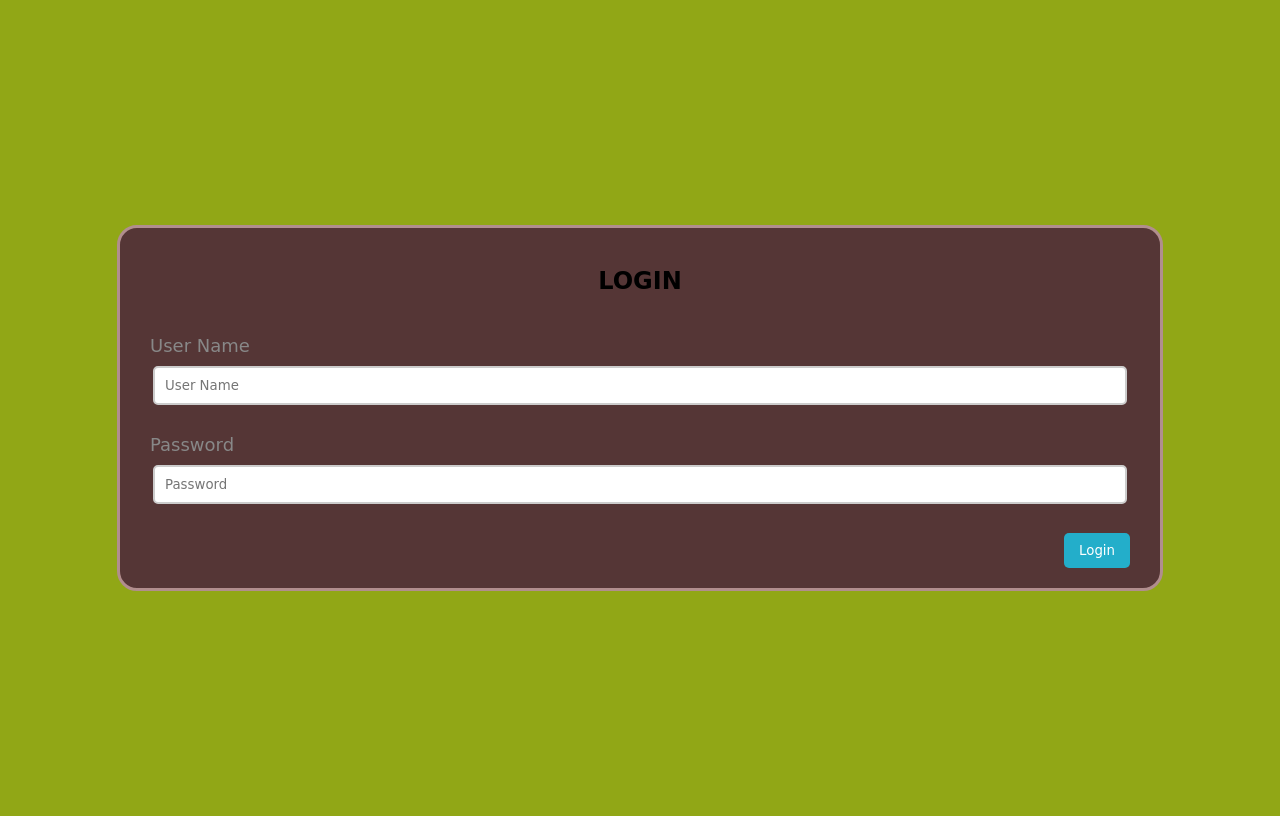
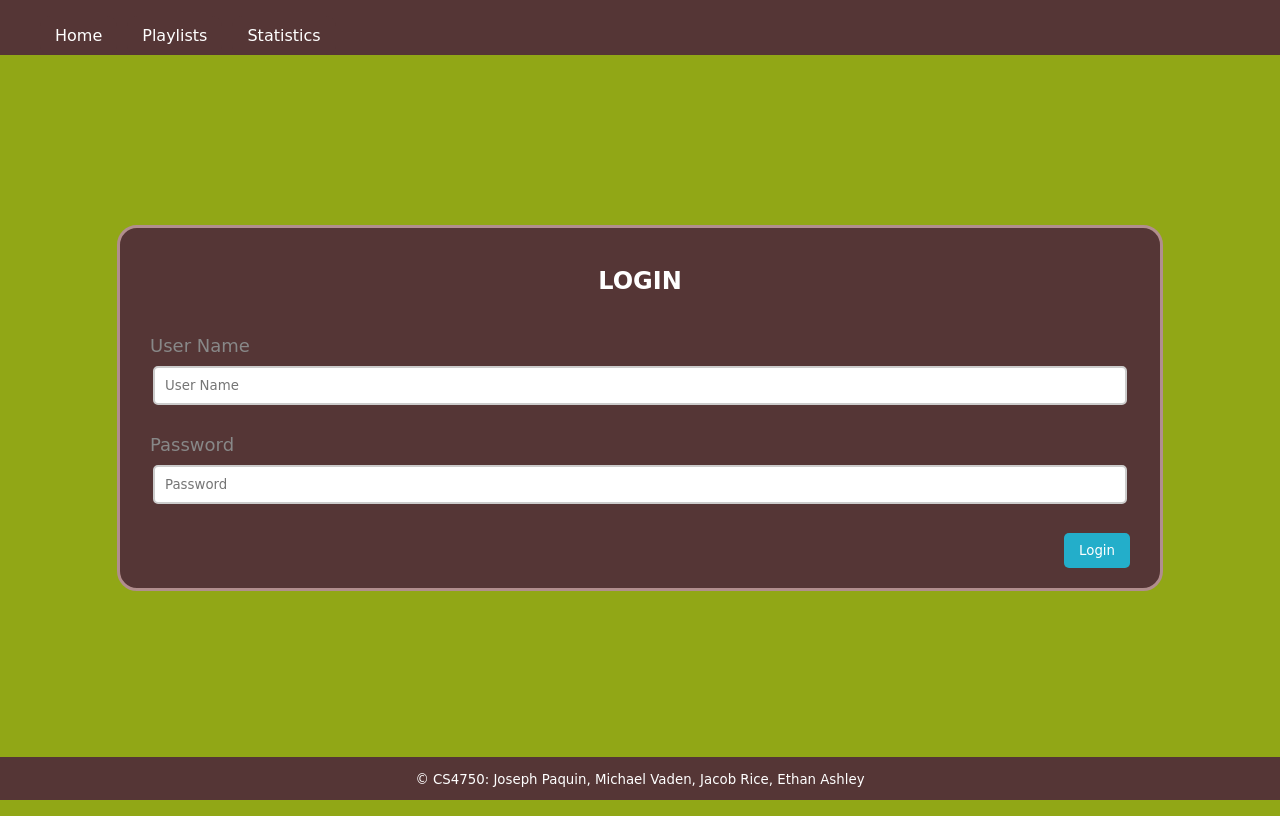
Before and after one commit to tyrant5678/databaseSystemsProject, a PHP site: page / in a window 1280 px wide. Run offline with PHP 8.4, Linux system fonts and the light colour scheme; a stand-in replaces the project's code that opens the database connection.

Commit message:
Added navbar

```diff
--- a/footer.html
+++ b/footer.html
@@ -1,3 +1,3 @@
-<footer class="primary-footer bg-dark p-2" >
-    <small class="copyright" style="color:white">&copy; Ethan Ashley</small>
+<footer class="primary-footer bg-dark p-2" id="footer">
+    <small class="copyright" style="color:white">&copy; CS4750: Joseph Paquin, Michael Vaden, Jacob Rice, Ethan Ashley</small>
 </footer>
--- a/header.html
+++ b/header.html
@@ -1,32 +1,7 @@
-<header>
-    <nav class="navbar navbar-expand-md navbar-dark bg-dark">
-        <div class="container-fluid">
-        <a class="navbar-brand" href="#">Your-Logo</a>
-        <button class="navbar-toggler" type="button" data-bs-toggle="collapse" data-bs-target="#collapsibleNavbar" aria-controls="collapsibleNavbar" aria-expanded="false" aria-label="Toggle navigation">
-            <span class="navbar-toggler-icon"></span>
-        </button>
-        <div class="collapse navbar-collapse" id="collapsibleNavbar">
-            <ul class="navbar-nav ms-auto">
-            <li class="nav-item">
-                <a class="nav-link" href="#">Software</a>
-            </li>
-            <li class="nav-item dropdown">
-                <a class="nav-link dropdown-toggle" href="#" id="dropdown01" role="button" data-bs-toggle="dropdown" aria-expanded="false">Research</a>
-                <ul class="dropdown-menu" aria-labelledby="dropdown01">
-                <li><a class="dropdown-item" href="#">Design</a></li>
-                <li><a class="dropdown-item" href="#">Development</a></li>
-                <li><a class="dropdown-item" href="#">Testing</a></li>
-                <li><a class="dropdown-item" href="#">Maintenance</a></li>
-                </ul>
-            </li>
-            <li class="nav-item">
-                <a class="nav-link" href="#">Activity</a>
-            </li>
-            <li class="nav-item">
-                <a class="nav-link" href="#">Contact</a>
-            </li>
-            </ul>
-        </div>
-        </div>
-    </nav>
-    </header>
+<nav id="mainMenu">
+    <ul>
+        <li><a class="active" href="#home">Home</a></li>
+        <li><a href="#playlists">Playlists</a></li>
+        <li><a href="#statistics">Statistics</a></li>
+    </ul>
+</nav>
--- a/index.php
+++ b/index.php
@@ -6,6 +6,7 @@
     <link rel="stylesheet" type="text/css" href="style.css">
 <head>
 <body>
+    <?php include('header.html') ?>
 
      <form action="login.php" method="post">
 
@@ -29,6 +30,9 @@
 
      </form>
 
+<?php include('footer.html') ?>
+<script src="https://cdn.jsdelivr.net/npm/bootstrap@5.1.3/dist/js/bootstrap.bundle.min.js" integrity="sha384-ka7Sk0Gln4gmtz2MlQnikT1wXgYsOg+OMhuP+IlRH9sENBO0LRn5q+8nbTov4+1p" crossorigin="anonymous"></script>
+
 </body>
 
 </html>
--- a/simpleform.php
+++ b/simpleform.php
@@ -1,3 +1,5 @@
+<!-- example form from friend book potd -->
+
 <?php
 require("connect-db.php");      // include("connect-db.php");
 require("friend-db.php");
--- a/statify-db.php
+++ b/statify-db.php
@@ -1,3 +1,4 @@
+<!-- example functions from friend book potd -->
 <?php
 function addFriend($name, $major, $year)
 {
--- a/style.css
+++ b/style.css
@@ -41,6 +41,8 @@ h2 {
     text-align: center;
 
     margin-bottom: 40px;
+
+    color: white;
 
 }
 
@@ -143,3 +145,43 @@ a:hover{
     opacity: .7;
 
 }
+
+nav {
+    position: fixed;
+    top: 0px;
+    width:100%;
+
+    margin: 0;
+    padding: 0;
+    overflow: hidden;
+    background-color: rgb(85, 54, 54);
+    z-index: 1000;
+  }
+
+#mainMenu ul {
+    list-style-type: none;
+}
+
+#mainMenu li a {
+    display: block;
+    color: white;
+    text-align: center;
+    text-decoration: none;
+    background-color: rgb(85, 54, 54);
+  }
+
+#mainMenu li {
+    float: left;
+  }
+
+footer {
+    position: fixed;
+    bottom: 0px;
+    width:100%;
+    text-align: center;
+    margin: 0;
+    padding: 12px;
+    overflow: hidden;
+    background-color: rgb(85, 54, 54);
+    z-index: 1000;
+  }
```
